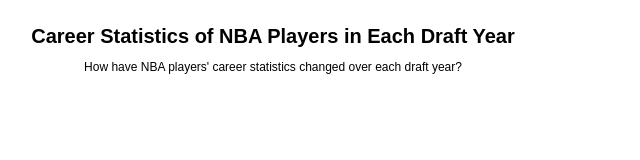
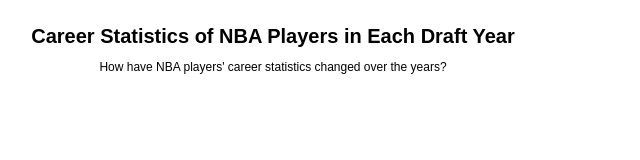
Before and after one commit to saundesh/nba-viz, a plain HTML site: page index.html in a window 1280 px wide. Shown: the full height of the page, 367-1007 px from the left. Drawn offline with nearby package versions, Linux system fonts and the light colour scheme; no server answers.

Commit message:
updated title

```diff
--- a/index.html
+++ b/index.html
@@ -3,10 +3,11 @@
 <meta charset="utf-8">
 <script src='https://d3js.org/d3.v5.min.js'></script>
 <link rel="stylesheet" type="text/css" href="./index.css"></link>
+<title>Narrative Visualization</title>
 </head>
 <body onload='init()'>
     <h2 style="font-family:sans-serif; text-align:center; font-size:20px;">Career Statistics of NBA Players in Each Draft Year</h2>
-    <p style="font-family:sans-serif; text-align:center; font-size:12px;">How have NBA players' career statistics changed over each draft year?</p>
+    <p style="font-family:sans-serif; text-align:center; font-size:12px;">How have NBA players' career statistics changed over the years?</p>
     <div class="row">
         <div class="button" id="back">&lt;</div>
         <div class="button" id="forward">&gt;</div>
```
